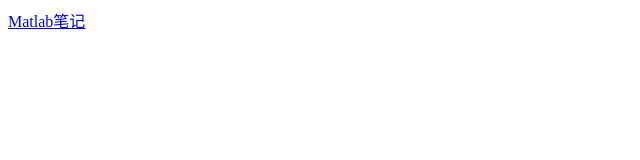
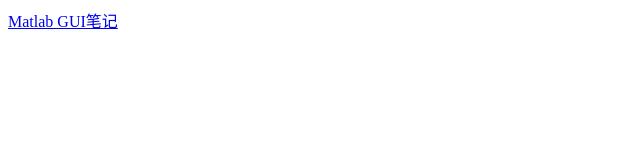
Before and after one commit to junpyu/zldz.github.io, a plain HTML site: page index.html in a window 1280 px wide. Shown: the full height of the page, 0-640 px from the left. Drawn offline with Linux system fonts and the light colour scheme.

Commit message:
修改Matlab笔记为Matlab GUI笔记

```diff
--- a/index.html
+++ b/index.html
@@ -6,6 +6,6 @@
 <title>竹林正心</title>
 </head>
 <body>
-	<a href="./Matlab_note/Matlab_GUI.html">Matlab笔记</a>
+	<a href="./Matlab_note/Matlab_GUI.html">Matlab GUI笔记</a>
 </body>
 </html>
```
